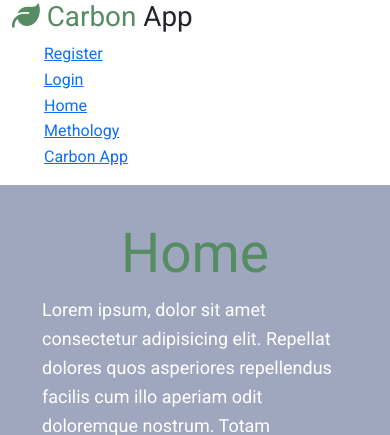
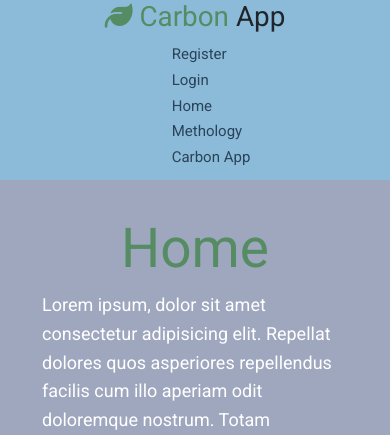
Before and after one commit to MartinAkselsen/AppMartin, a Flask app: page / in a window 390 px wide. Shown: the top 435 px of the page. Run offline with Flask 2, Linux system fonts and the light colour scheme; some libraries are stand-ins or nearby versions.

Commit message:
Update layout.css

```diff
--- a/capp/static/layout.css
+++ b/capp/static/layout.css
@@ -4,7 +4,6 @@
 Navbar (a hover): #466fa6
 Navbar (logo): #568c63
 Navbar (a menu): #2a4359
-Footer (background): #8bbbd9
 */
 
 /* Google fonts Roboto  */
@@ -29,22 +28,26 @@
   list-style: none;
   font-size: 400;
 }
+a {
+  color: #333;
+  text-decoration: none;
+}
 h1, h2 {
   font-weight: 400;
   line-height: 1.2;
 }
 p {
   margin: 10px 0;
-  font-size: 18px;
+  font-size: 14px;
 }
 img {
   width: 100%;
 }
 /* Navbar  */
-.section_navbar {
+.section_carbon_app_navbar {
   background-color:#8bbbd9;
 }
-.navbar {
+.carbon_app_navbar {
   display: flex;
   flex-direction: row;
   justify-content: flex-start;
@@ -53,27 +56,26 @@
   background-color: #8bbbd9;
   padding: 0 0px;
 }
-.navbar a {
-  color: black;
+.carbon_app_navbar a {
+  color: #2a4359;
   padding: 10px 20px;
   margin: 0 5px;
   font-size: 20px;
   text-decoration: none;
 }
-.navbar a:hover{
+.carbon_app_navbar a:hover{
   border-bottom: #2a4359 4px solid;
 }
-.navbar ul {
+.carbon_app_navbar ul {
   display: flex;
   flex-direction: row;
 }
-.navbar .logo {
+.carbon_app_navbar .logo {
   font-weight: 400;
 }
 .text-logo {
   color: #568c63;
 }
-
 /* Footer  */
 .section_footer{
   background-color:#8bbbd9;
@@ -87,21 +89,23 @@
   background-color: #8bbbd9;
   padding: 0 0px;
 }
+
+
 /* Media query */
 @media(max-width:768px){
-  .navbar {
-    height: 160px;
+  .carbon_app_navbar {
+    height: 180px;
     flex-direction: column;
   }
-  .navbar a {
+  .carbon_app_navbar a {
     font-size: 15px;
     padding: 5px 20px;
   }
-  .navbar ul {
+  .carbon_app_navbar ul {
     display: flex;
     flex-direction: column;
   }
-  .navbar a:hover{
+  .carbon_app_navbar a:hover{
     color: #568c63;
     border-bottom: #2a4359 2px solid;
   }
```
